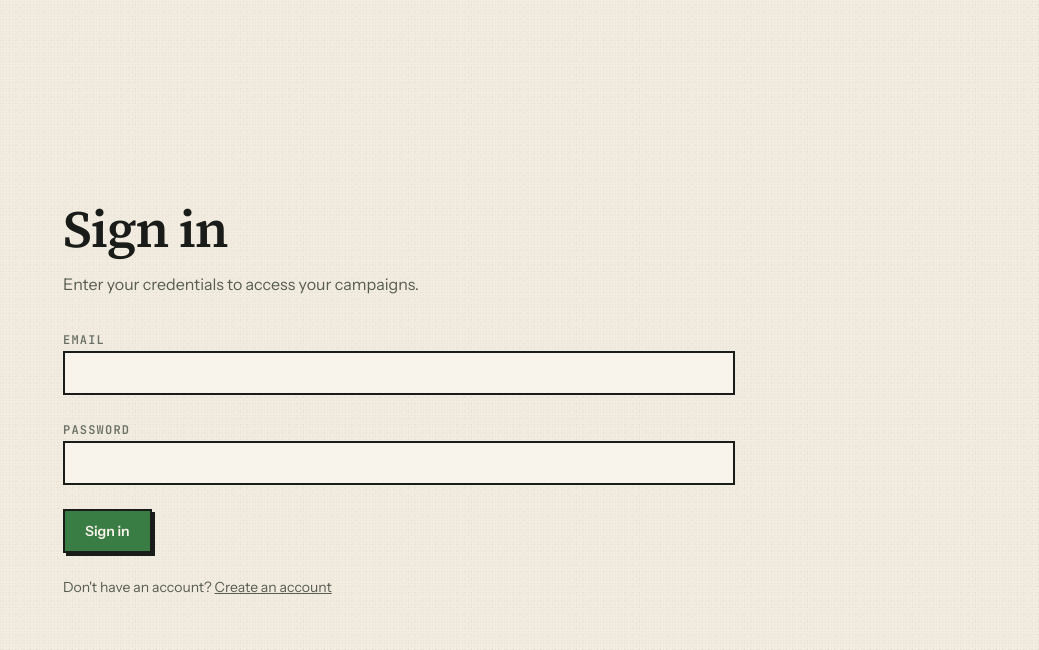
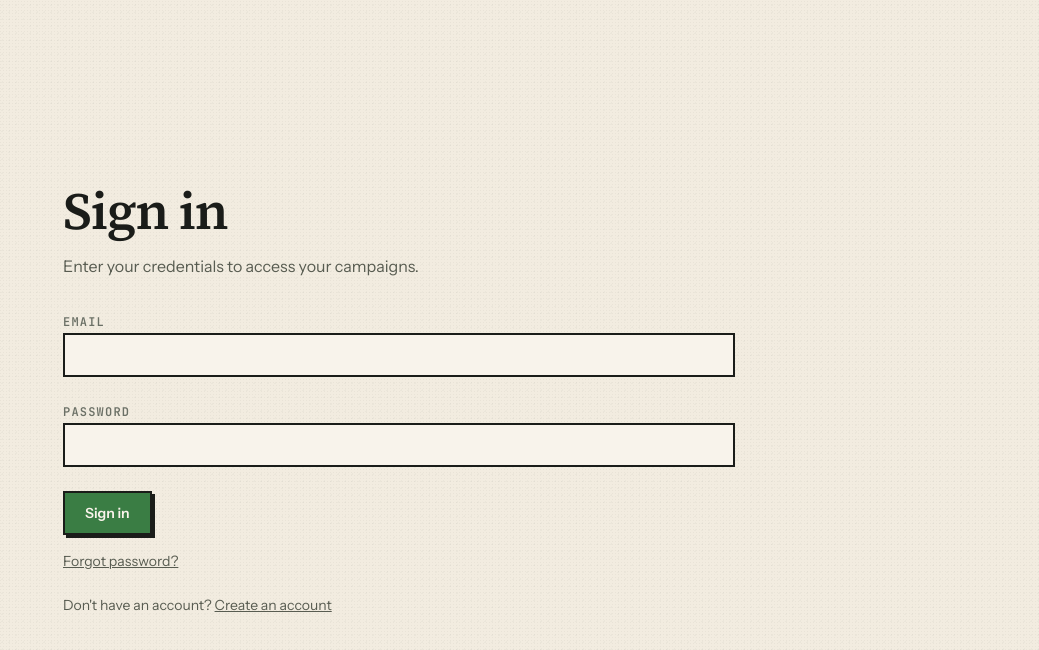
Before and after one commit to danilopgon/lazy-lands, a Next.js app in the folder apps/web/: page /login in a window 1280 px wide. Shown: the top 650 px of the page, without its empty margins (241-1280 px from the left). Built offline with nearby package versions, Linux system fonts and the light colour scheme; no server answers.

Commit message:
feat(web): link to forgot-password from login
Adds a "Forgot password?" link on the login page pointing to
/forgot-password, making the password-reset flow reachable from the
standard sign-in entry point. Includes a matching RTL assertion.

```diff
--- a/apps/web/app/login/page.tsx
+++ b/apps/web/app/login/page.tsx
@@ -126,6 +126,12 @@ export default function LoginPage() {
         </Button>
       </form>
 
+      <p className="mt-4 text-sm text-[var(--ink-2)]">
+        <Link href="/forgot-password" className="underline">
+          Forgot password?
+        </Link>
+      </p>
+
       <p className="mt-6 text-sm text-[var(--ink-2)]">
         Don&apos;t have an account?{' '}
         <Link href="/register" className="underline">
```
Also changed, not shown: 1 other file (tests, documents, lock files or other folders).
